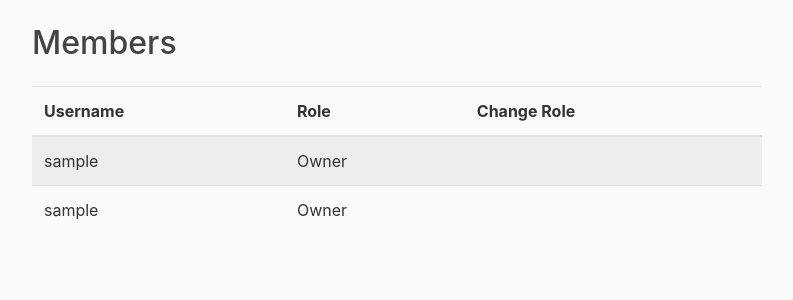
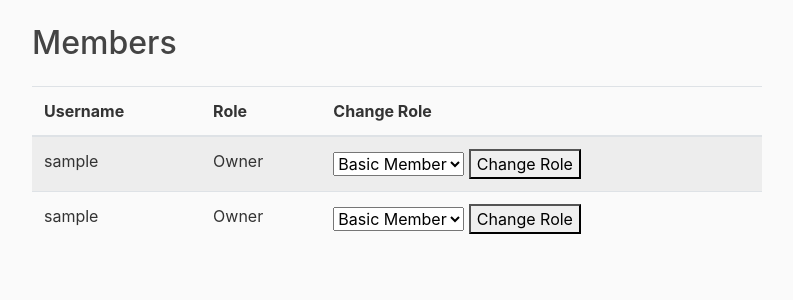
Before and after one commit to Handenurcoskun/SWE574-Team2, a Django app: page /spaces/spaces/1/members/ in a window 1280 px wide. Shown: the part 56-356 px from the top of the page, without its empty margins (53-846 px from the left). Run offline with Django 4.2, Linux system fonts and the light colour scheme; a user stored in the database is signed in; tables that the repository leaves empty hold one stand-in row (values such as "Sample post"); some libraries are stand-ins or nearby versions.

Commit message:
correction to arrange roles capability to change other members roles

```diff
--- a/spaces/templates/spaces/space_members.html
+++ b/spaces/templates/spaces/space_members.html
@@ -16,18 +16,23 @@
             <td>{{ membership.user }}</td>
             <td>{{ membership.get_role_display }}</td>
             <td>
-              {% if membership.role != 'owner' %}
-                <form method="POST" action="{% url 'change-member-role' membership.id %}">
+	            <form method="POST" action="{% url 'change-member-role' object.id %}">
 				    {% csrf_token %}
 				    <input type="hidden" name="user_id" value="{{ membership.user.id }}">
 				    <select name="new_role">
+				      {% if request.user == space.owner %}
+				        <option value="owner" {% if membership.role == "owner" %}selected{% endif %}>Owner</option>
+				      {% endif %}
+				      {% if request.user == space.owner or membership.role == "moderator" %}
+				        <option value="moderator" {% if membership.role == "moderator" %}selected{% endif %}>Moderator</option>
+				      {% endif %}
+				      {% if request.user == space.owner or membership.role == "moderator" or membership.role == "pro_member" %}
+				        <option value="pro_member" {% if membership.role == "pro_member" %}selected{% endif %}>Pro Member</option>
+				      {% endif %}
 				      <option value="basic_member" {% if membership.role == "basic_member" %}selected{% endif %}>Basic Member</option>
-                    <option value="pro_member" {% if membership.role == "pro_member" %}selected{% endif %}>Pro Member</option>
-                    <option value="moderator" {% if membership.role == "moderator" %}selected{% endif %}>Moderator</option>
 				    </select>
 				    <button type="submit">Change Role</button>
                  </form>
-              {% endif %}
             </td>
           </tr>
         {% endfor %}
```
Lines whose indentation alone changed are shown as unchanged.
